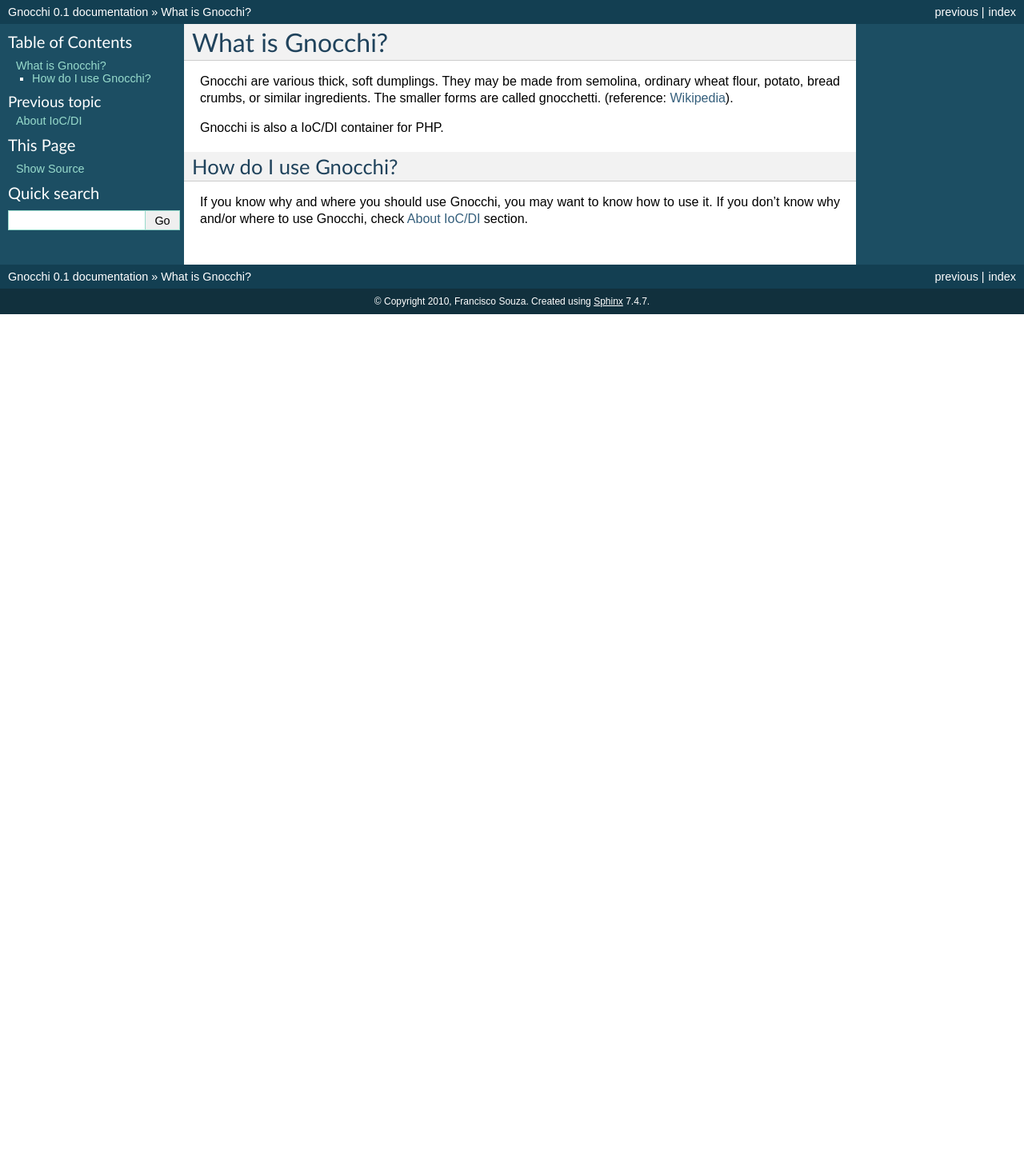
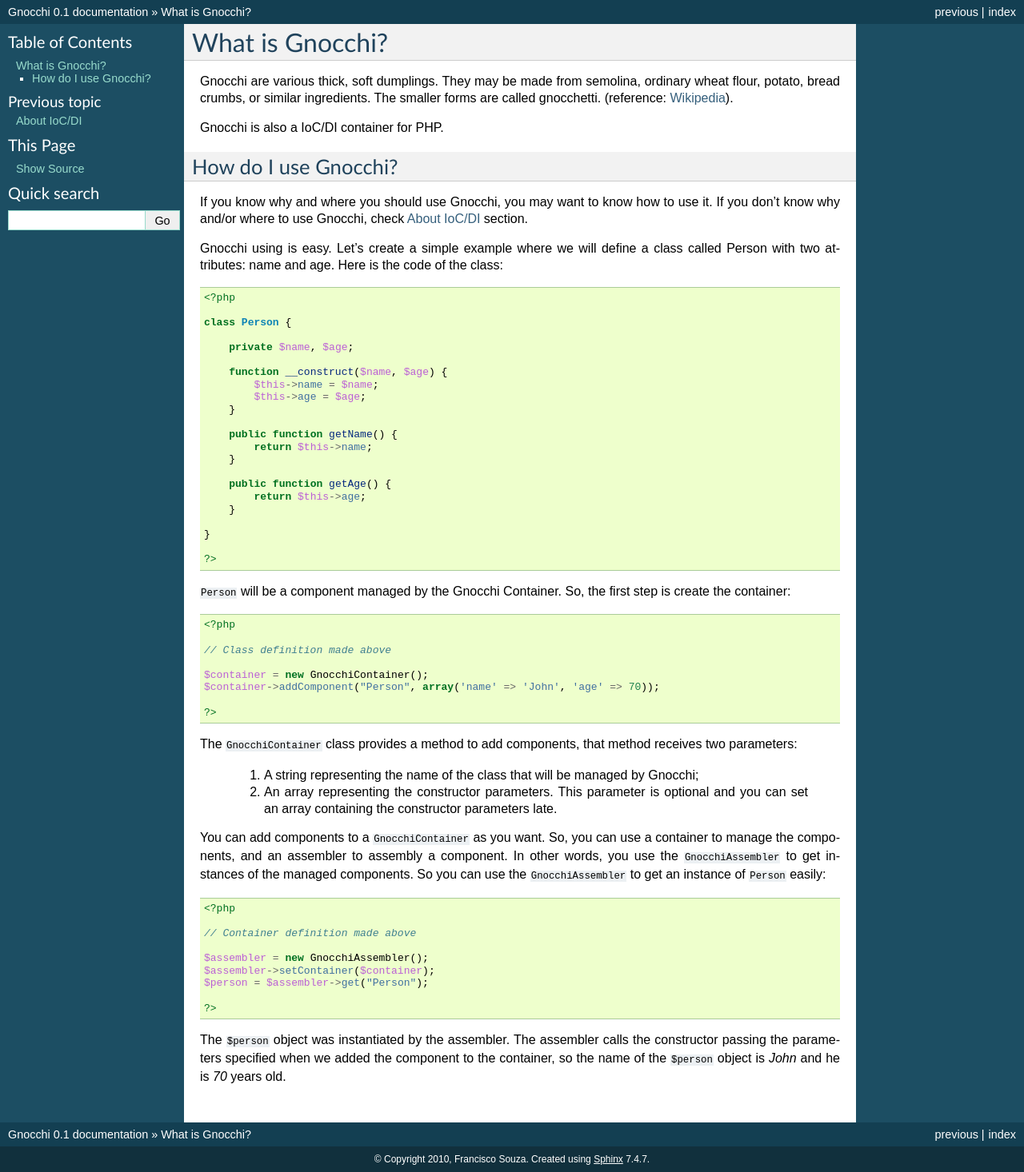
Before and after one commit to fsouza/gnocchi, a Sphinx documentation site: the page built from docs/gnocchi/what.rst, in a window 1280 px wide. Shown: the whole page at 80% size. Built offline with Sphinx 7.4.7, drawn with Linux system fonts in a browser that asks for light colours; before the commit the page ends 900 px from its top, so only the background shows below that.

Commit message:
Finished the "What is Gnocchi?" section

```diff
--- a/docs/gnocchi/what.rst
+++ b/docs/gnocchi/what.rst
@@ -11,3 +9,70 @@
 +++++++++++++++++++++
 
 If you know why and where you should use Gnocchi, you may want to know how to use it. If you don't know why and/or where to use Gnocchi, check :doc:`About IoC/DI </introduction/ioc>` section.
+
+Gnocchi using is easy. Let's create a simple example where we will define a class called Person with two attributes: name and age. Here is the code of the class:
+
+.. highlight:: php
+
+::
+
+    <?php
+
+    class Person {
+
+        private $name, $age;
+
+        function __construct($name, $age) {
+            $this->name = $name;
+            $this->age = $age;
+        }
+
+        public function getName() {
+            return $this->name;
+        }
+
+        public function getAge() {
+            return $this->age;
+        }
+
+    }
+
+    ?>
+
+``Person`` will be a component managed by the Gnocchi Container. So, the first step is create the container:
+
+.. highlight:: php
+
+::
+
+    <?php
+
+    // Class definition made above
+
+    $container = new GnocchiContainer();
+    $container->addComponent("Person", array('name' => 'John', 'age' => 70));
+
+    ?>
+
+The ``GnocchiContainer`` class provides a method to add components, that method receives two parameters:
+
+    #. A string representing the name of the class that will be managed by Gnocchi;
+    #. An array representing the constructor parameters. This parameter is optional and you can set an array containing the constructor parameters late.
+
+You can add components to a ``GnocchiContainer`` as you want. So, you can use a container to manage the components, and an assembler to assembly a component. In other words, you use the ``GnocchiAssembler`` to get instances of the managed components. So you can use the ``GnocchiAssembler`` to get an instance of ``Person`` easily:
+
+.. highlight:: php
+
+::
+
+    <?php
+
+    // Container definition made above
+
+    $assembler = new GnocchiAssembler();
+    $assembler->setContainer($container);
+    $person = $assembler->get("Person");
+
+    ?>
+
+The ``$person`` object was instantiated by the assembler. The assembler calls the constructor passing the parameters specified when we added the component to the container, so the name of the ``$person`` object is *John* and he is *70* years old.
--- a/docs/introduction/ioc.rst
+++ b/docs/introduction/ioc.rst
@@ -1,5 +1,3 @@
-.. _intro-ioc
-
 About IoC/DI
 ============
 
@@ -9,5 +7,3 @@
 +++++++++++++++++++++++++++++++++++
 
 Looking for *PHP + dependency injection* on Google you can found some snippets and classes that show how to create a DI container using PHP, but those snippets are not full of features. **Gnocchi** aims to bring the full power of dependency injection to PHP.
-
-Gnocchi using is easy. Here is a simple example:
```
Also changed, not shown: other parts of docs/gnocchi/what.rst (+0 -2 lines).
